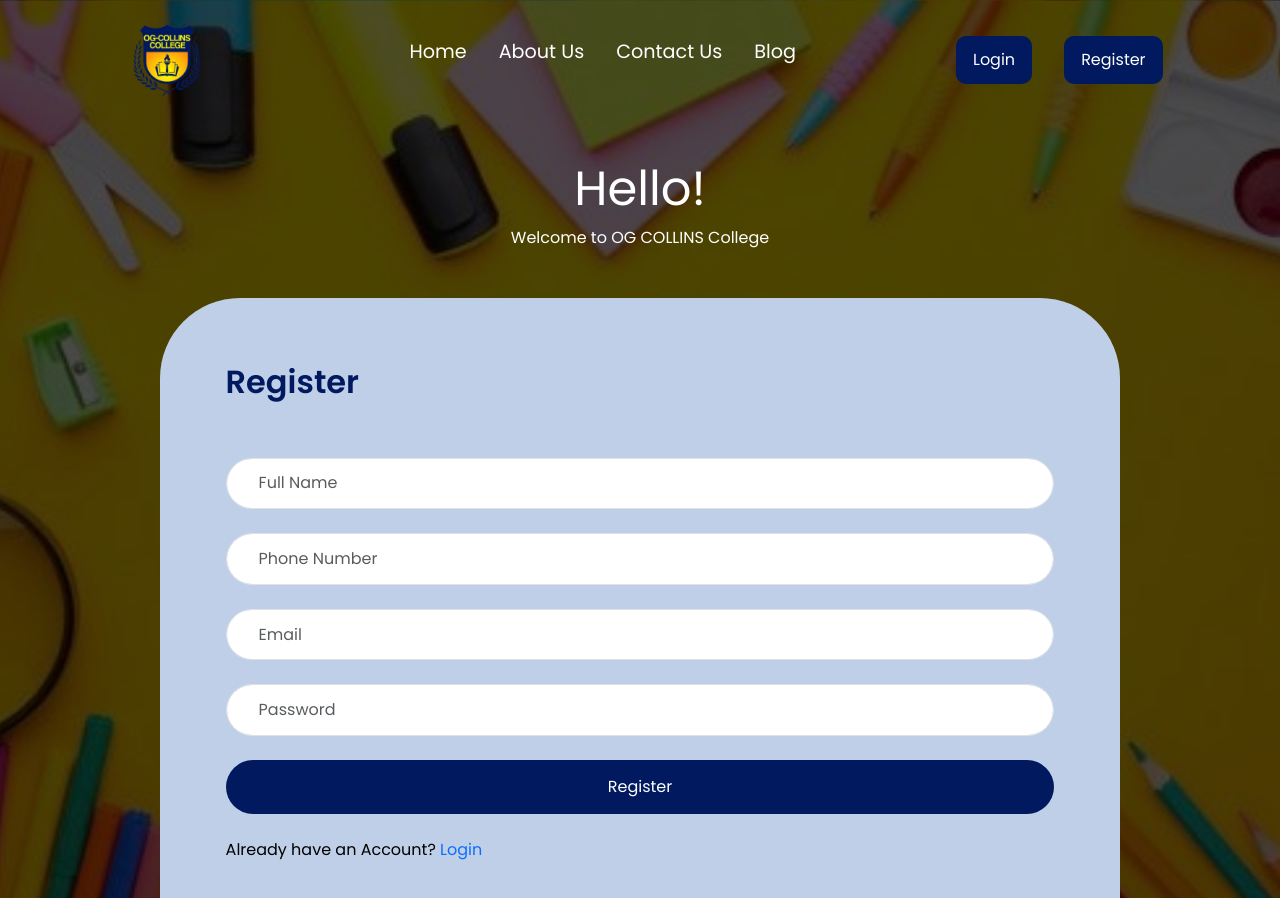
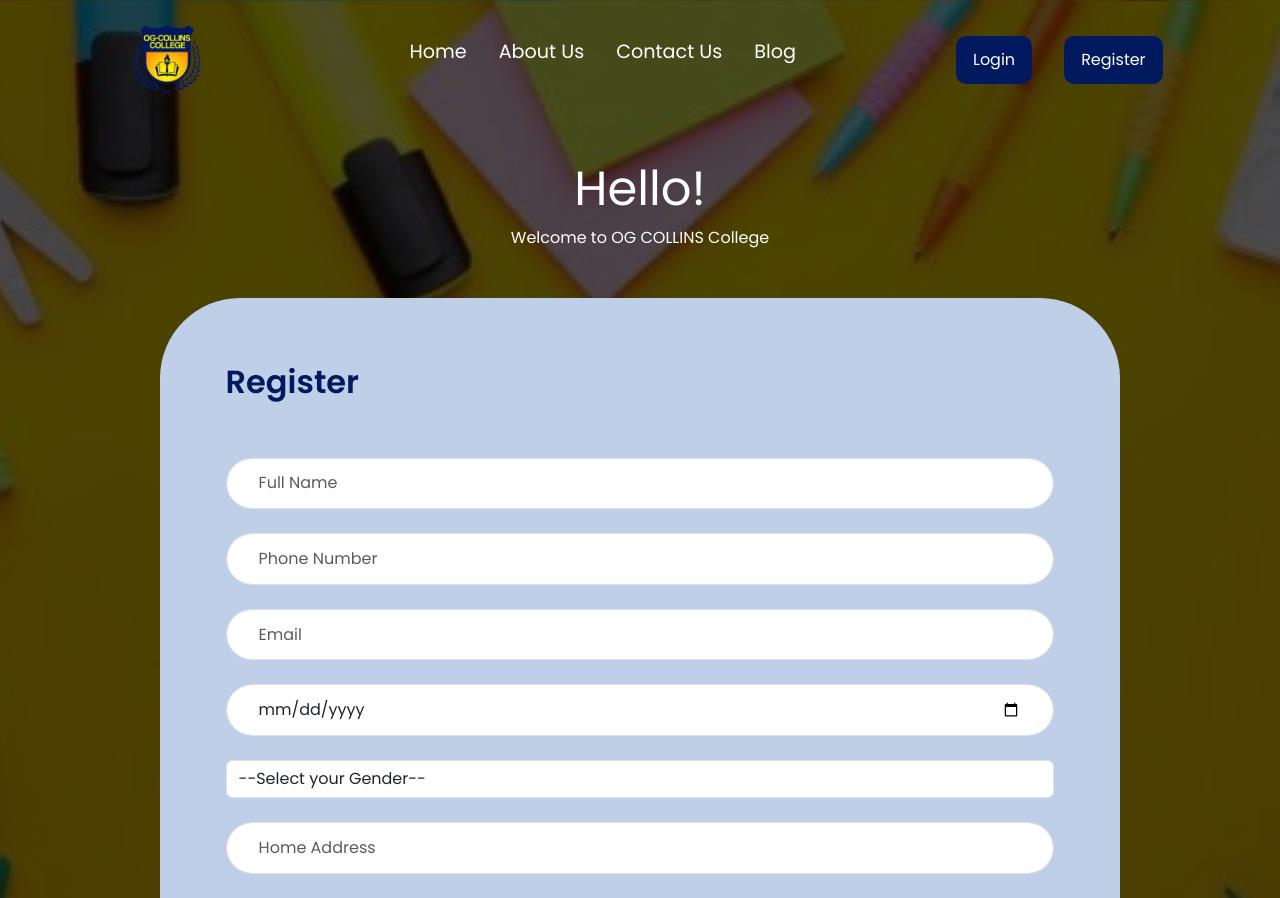
Before and after one commit to collins-dev1/school_website, a React (Create React App) app: page /signup in a window 1280 px wide. Shown: the top 898 px of the page. Built offline with nearby package versions, Linux system fonts and the light colour scheme.

Commit message:
register2

```diff
--- a/src/signup.js
+++ b/src/signup.js
@@ -19,6 +19,19 @@ const Signup = () => {
                     <input type="email" className="form-control" placeholder="Email" />
                 </div>
                 <div>
+                    <input type="date" className="form-control" placeholder="Date of Birth"/>
+                </div>
+                <div>
+                    <select className="form-control">
+                        <option selected disabled>--Select your Gender--</option>
+                        <option>Male</option>
+                        <option>Female</option>
+                    </select>
+                </div>
+                <div>
+                    <input type="text" className="form-control" placeholder="Home Address"/>
+                </div>
+                <div>
                     <input type="password" className="form-control" placeholder="Password" />
                 </div>
                 <div className="signup-button">
```
